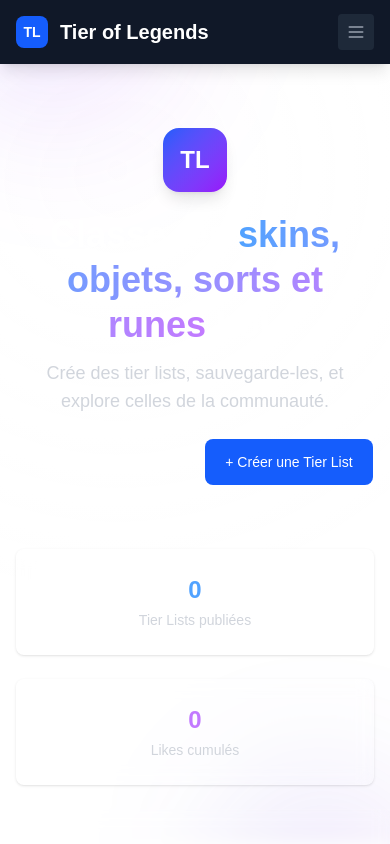
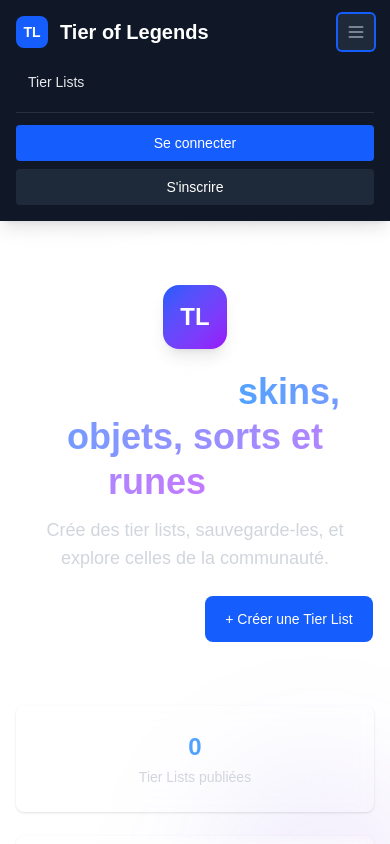
Before and after one commit to ThysmaJS/TierOfLegends, a Next.js app: page / in a window 390 px wide. Both pictures are taken after a click on the button "Ouvrir le menu". Shown: the top 844 px of the page. Built offline with nearby package versions, Linux system fonts and the light colour scheme; no server answers; the database is empty.

Commit message:
feat: implement mobile menu functionality with accessibility improvements in Header component

```diff
--- a/src/components/layout/Header.tsx
+++ b/src/components/layout/Header.tsx
@@ -3,6 +3,8 @@
 import Link from 'next/link';
 import { useSession, signOut } from 'next-auth/react';
 import { Avatar } from '../ui';
+import React from 'react';
+import { usePathname } from 'next/navigation';
 
 export default function Header() {
   const { data: session } = useSession();
@@ -13,6 +15,10 @@ export default function Header() {
   const image = (session?.user?.image as string) || '';
   const initials = (username || email || 'U').slice(0, 2).toUpperCase();
   const isAdmin = (session?.user as unknown as { role?: 'USER' | 'ADMIN' })?.role === 'ADMIN';
+
+  const [menuOpen, setMenuOpen] = React.useState(false);
+  const pathname = usePathname();
+  React.useEffect(() => { setMenuOpen(false); }, [pathname]);
 
   return (
     <header className="bg-gray-900 shadow-lg">
@@ -101,7 +107,12 @@ export default function Header() {
                 <Link href="/admin" className="text-gray-400 transition hover:text-white">Admin</Link>
               )}
               <button
-                className="rounded-sm bg-gray-800 p-2 text-gray-400 transition hover:text-white"
+                type="button"
+                aria-label="Ouvrir le menu"
+                aria-controls="mobile-menu"
+                aria-expanded={menuOpen}
+                onClick={() => setMenuOpen(o => !o)}
+                className="rounded-sm bg-gray-800 p-2 text-gray-400 transition hover:text-white focus:outline-none focus:ring-2 focus:ring-blue-600"
               >
                 <svg
                   xmlns="http://www.w3.org/2000/svg"
@@ -117,6 +128,38 @@ export default function Header() {
             </div>
           </div>
         </div>
+
+        {/* Mobile menu panel */}
+        <div id="mobile-menu" className={`${menuOpen ? 'block' : 'hidden'} md:hidden pb-4`}>
+          <nav aria-label="Mobile">
+            <ul className="flex flex-col gap-3 text-sm">
+              <li>
+                <Link onClick={() => setMenuOpen(false)} className="block rounded px-3 py-2 text-gray-200 hover:bg-white/10" href="/tier-lists">Tier Lists</Link>
+              </li>
+              {isAuthed && (
+                <li>
+                  <Link onClick={() => setMenuOpen(false)} className="block rounded px-3 py-2 text-gray-200 hover:bg-white/10" href="/profil">Profil</Link>
+                </li>
+              )}
+              {isAuthed && isAdmin && (
+                <li>
+                  <Link onClick={() => setMenuOpen(false)} className="block rounded px-3 py-2 text-gray-200 hover:bg-white/10" href="/admin">Admin</Link>
+                </li>
+              )}
+            </ul>
+          </nav>
+
+          <div className="mt-3 border-t border-white/10 pt-3">
+            {!isAuthed ? (
+              <div className="flex flex-col gap-2">
+                <Link onClick={() => setMenuOpen(false)} href="/login" className="block rounded bg-blue-600 px-4 py-2 text-sm text-white text-center hover:bg-blue-700">Se connecter</Link>
+                <Link onClick={() => setMenuOpen(false)} href="/register" className="block rounded bg-gray-800 px-4 py-2 text-sm text-white text-center hover:bg-gray-700">S&apos;inscrire</Link>
+              </div>
+            ) : (
+              <button onClick={() => { setMenuOpen(false); signOut({ callbackUrl: '/' }); }} className="w-full rounded bg-red-600 px-4 py-2 text-sm text-white hover:bg-red-700">Se déconnecter</button>
+            )}
+          </div>
+        </div>
       </div>
     </header>
   );
```
